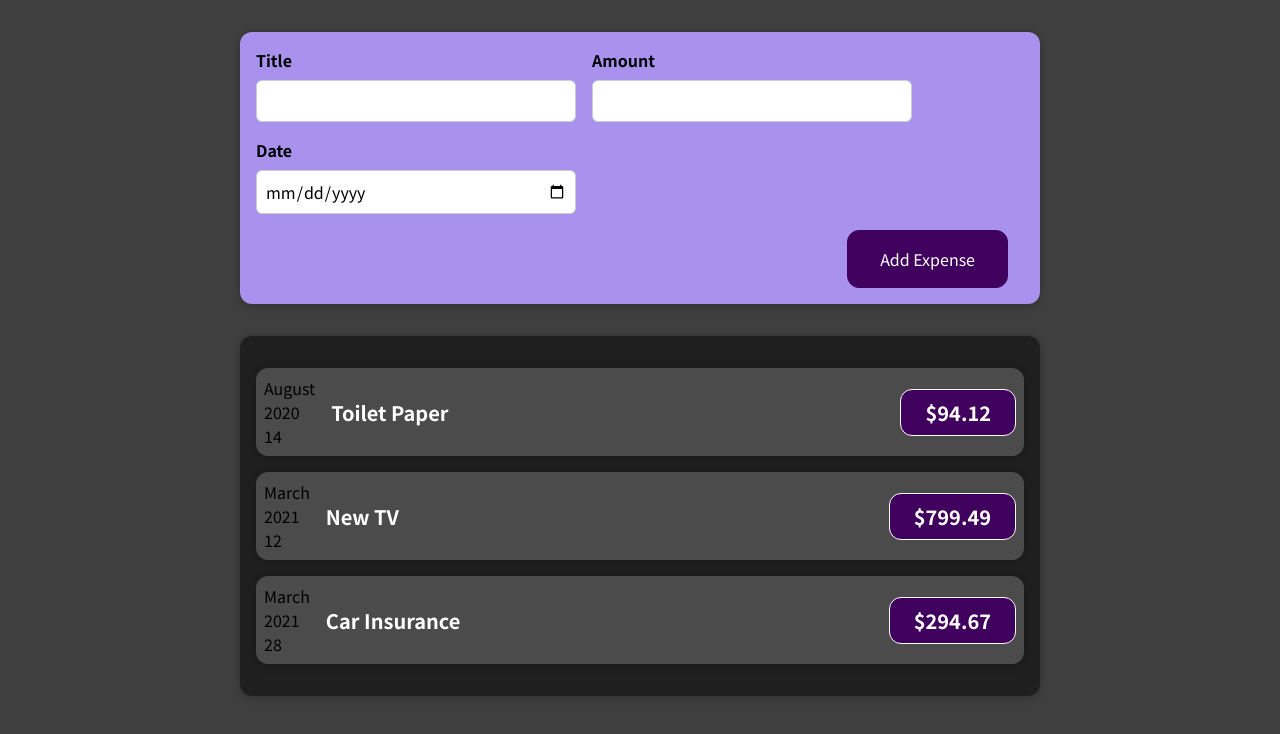
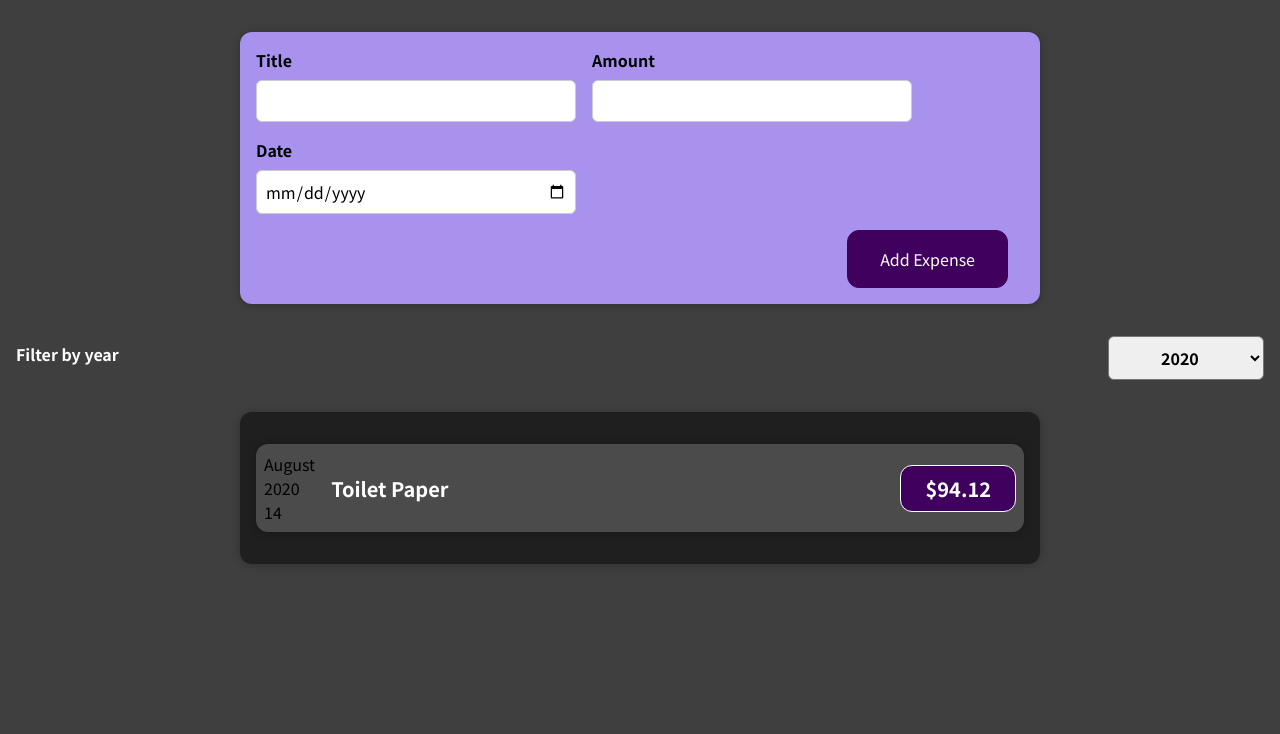
Before and after one commit to hibadem/react-expense, a React (Create React App) app: page / in a window 1280 px wide. Shown: the top 734 px of the page. Built offline with nearby package versions, Linux system fonts and the light colour scheme.

Commit message:
Lifting state the state up child to parent

```diff
--- a/src/App.js
+++ b/src/App.js
@@ -24,9 +24,14 @@ function App() {
     },
   ];
 
+  const handleAddExpenseData = (expense) => {
+    expenses.push(expense);
+    console.log(expenses);
+  }
+
   return (
     <div>
-      <NewExpense />
+      <NewExpense onAddExpenseData={handleAddExpenseData} />
       <Expenses expenses={expenses} />
     </div>
   );
--- a/src/components/Expenses/Expenses.js
+++ b/src/components/Expenses/Expenses.js
@@ -1,26 +1,28 @@
-import React from "react";
+import React, { useState } from "react";
 import ExpenseItem from "./ExpenseItem";
 import "./Expenses.css";
 import Card from "../UI/Card";
+import ExpensesFilter from "./ExpensesFilter";
+
 function Expenses(props) {
+  const [filterValue, setFilterValue] = useState("2020");
+
   return (
-    <Card className="expenses">
-      <ExpenseItem
-        title={props.expenses[0].title}
-        amount={props.expenses[0].amount}
-        date={props.expenses[0].date}
-      ></ExpenseItem>
-      <ExpenseItem
-        title={props.expenses[1].title}
-        amount={props.expenses[1].amount}
-        date={props.expenses[1].date}
-      ></ExpenseItem>
-      <ExpenseItem
-        title={props.expenses[2].title}
-        amount={props.expenses[2].amount}
-        date={props.expenses[2].date}
-      ></ExpenseItem>
-    </Card>
+    <>
+      <ExpensesFilter selected={filterValue} setFilterValue={setFilterValue} />
+      <Card className="expenses">
+        {props.expenses
+          .filter((item) => item.date.getFullYear().toString() === filterValue)
+          .map((item) => (
+            <ExpenseItem
+              title={item.title}
+              amount={item.amount}
+              date={item.date}
+              key={item.id}
+            ></ExpenseItem>
+          ))}
+      </Card>
+    </>
   );
 }
 
--- /dev/null
+++ b/src/components/Expenses/ExpensesFilter.css
@@ -0,0 +1,24 @@
+.expenses-filter {
+  color: white;
+  padding: 0 1rem;
+}
+
+.expenses-filter__control {
+  display: flex;
+  width: 100%;
+  align-items: center;
+  justify-content: space-between;
+  margin: 1rem 0;
+}
+
+.expenses-filter label {
+  font-weight: bold;
+  margin-bottom: 0.5rem;
+}
+
+.expenses-filter select {
+  font: inherit;
+  padding: 0.5rem 3rem;
+  font-weight: bold;
+  border-radius: 6px;
+}
--- /dev/null
+++ b/src/components/Expenses/ExpensesFilter.js
@@ -0,0 +1,24 @@
+import React from 'react';
+
+import './ExpensesFilter.css';
+
+const ExpensesFilter = (props) => {
+  const handleChangeSelect = (e) => {
+    props.setFilterValue(e.target.value);
+  }
+  return (
+    <div className='expenses-filter'>
+      <div className='expenses-filter__control'>
+        <label>Filter by year</label>
+        <select value={props.selected} onChange={handleChangeSelect}>
+          <option value='2022'>2022</option>
+          <option value='2021'>2021</option>
+          <option value='2020'>2020</option>
+          <option value='2019'>2019</option>
+        </select>
+      </div>
+    </div>
+  );
+};
+
+export default ExpensesFilter;
--- a/src/components/NewExpense/ExpenseForm.js
+++ b/src/components/NewExpense/ExpenseForm.js
@@ -1,56 +1,72 @@
 import React, { useState } from 'react';
 import './ExpenseForm.css';
 
-export const ExpenseForm = () => {
-  const [userInput, setUserInput] = useState({
-    title: '',
-    amount: '',
-    date: ''
-  });
+export const ExpenseForm = (props) => {
+  // const [userInput, setUserInput] = useState({
+  //   title: '',
+  //   amount: '',
+  //   date: ''
+  // });
+
+  const [enteredTitle, setEnteredTitle] = useState('');
+  const [enteredAmount, setEnteredAmount] = useState('');
+  const [enteredDate, setEnteredDate] = useState('');
 
   const titleChangeHandler = (e) => {
-    setUserInput(prevState => {
-      return {
-        ...prevState,
-        title: e.target.value
-      }
-    });
+    setEnteredTitle(e.target.value);
+    // setUserInput(prevState => {
+    //   return {
+    //     ...prevState,
+    //     title: e.target.value
+    //   }
+    // });
   }
   const amountChangeHandler = (e) => {
-    setUserInput(prevState => {
-      return {
-        ...prevState,
-        amount: e.target.value
-      }
-    });
+    setEnteredAmount(e.target.value);
+    // setUserInput(prevState => {
+    //   return {
+    //     ...prevState,
+    //     amount: e.target.value
+    //   }
+    // });
   }
   const dateChangeHandler = (e) => {
-    setUserInput(prevState => {
-      return {
-        ...prevState,
-        date: e.target.value
-      }
-    });
+    setEnteredDate(e.target.value);
+    // setUserInput(prevState => {
+    //   return {
+    //     ...prevState,
+    //     date: new Date(e.target.value)
+    //   }
+    // });
   }
 
   const handleSubmitForm = (e) => {
     e.preventDefault();
-    console.log(userInput);
+    const expenseData = {
+      title: enteredTitle,
+      date: enteredDate,
+      amount: enteredAmount
+    };
+    props.onSaveExpenseData(expenseData);
+    setEnteredAmount('')
+    setEnteredDate('')
+    setEnteredTitle('')
+
   }
   return (
     <form onSubmit={handleSubmitForm}>
       <div className='new-expense__controls'>
         <div className="new-expense__control">
           <label>Title</label>
-          <input type="text" onChange={titleChangeHandler}/>
+          <input type="text" value={enteredTitle} onChange={titleChangeHandler}/>
         </div>
         <div className="new-expense__control">
           <label>Amount</label>
-          <input type="number" min="0.01" step="0.01" onChange={amountChangeHandler}/>
+          <input type="number" value={enteredAmount}  min="0.01" step="0.01" onChange={amountChangeHandler}/>
         </div>
         <div className="new-expense__control">
           <label>Date</label>
-          <input type="date" min="2019-01-01" max="2024-01-01" onChange={dateChangeHandler} />
+          <input type="date" value={enteredDate}  min="2019-01-01" max="2024-01-01" onChange={dateChangeHandler} />
         </div>
       </div>
       <div className="new-expense__actions">
--- a/src/components/NewExpense/NewExpense.js
+++ b/src/components/NewExpense/NewExpense.js
@@ -2,10 +2,18 @@ import React from 'react'
 import { ExpenseForm } from './ExpenseForm'
 import './NewExpense.css';
 
-export const NewExpense = () => {
+export const NewExpense = (props) => {
+  const handleSaveExpenseData = (expenseFormData) => {
+    const newExpenseData = {
+      ...expenseFormData,
+      id: Math.random().toString()
+    }
+    console.log(newExpenseData);
+    props.onAddExpenseData(newExpenseData);
+  }
   return (
     <div className='new-expense'>
-      <ExpenseForm />
+      <ExpenseForm onSaveExpenseData={handleSaveExpenseData}/>
     </div>
   )
 }
```
Also changed, not shown: 1 other file (tests, documents, lock files or other folders).
